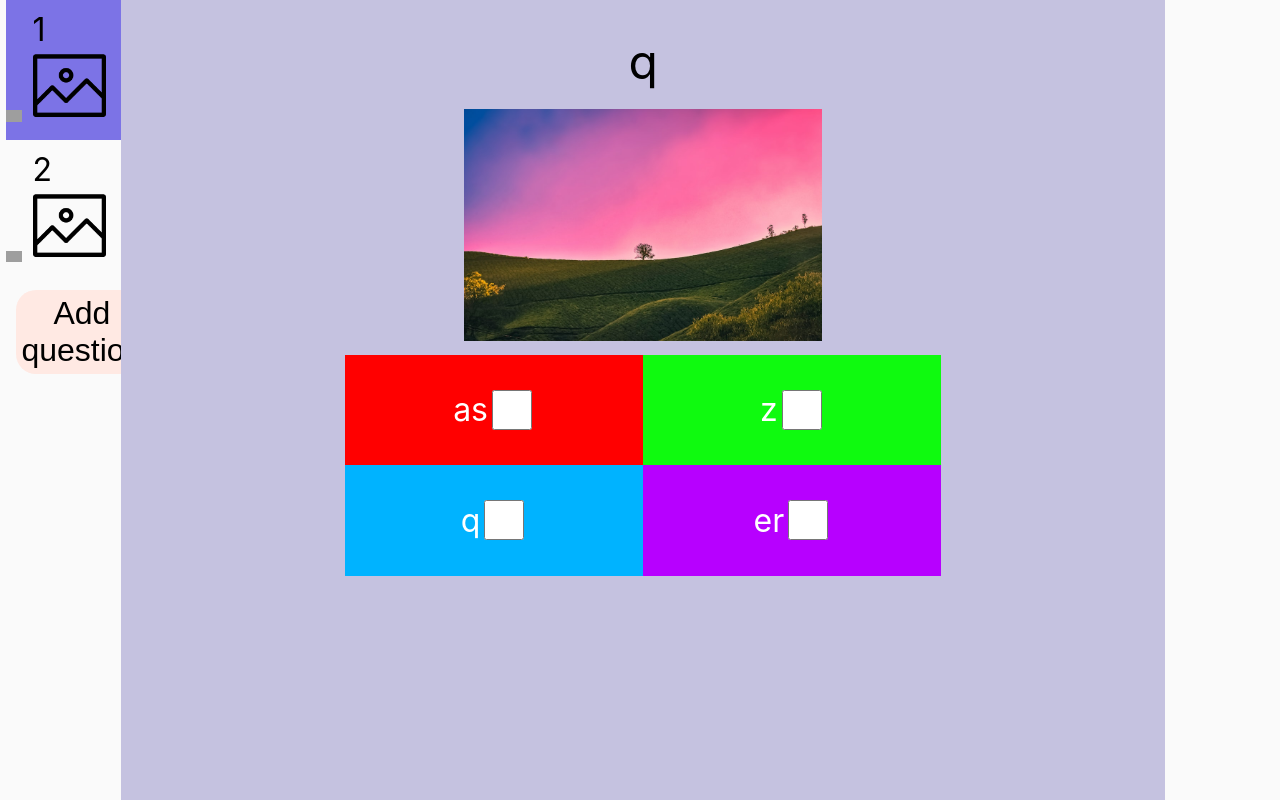
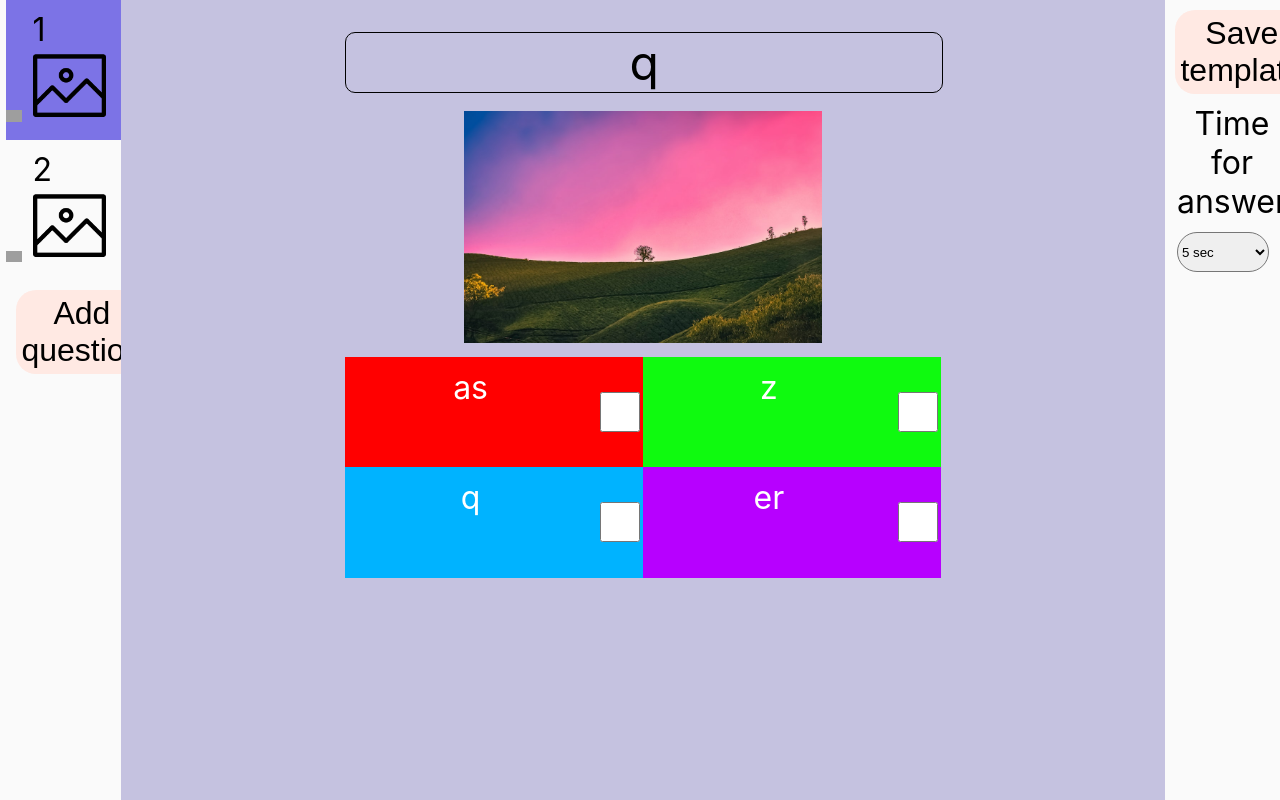
Before and after one commit to ZZZdreamm/Cacarrot, a React (Create React App) app: page /#/create-template in a window 1280 px wide. Built offline with nearby package versions, Linux system fonts and the light colour scheme; grey boxes are pictures that could not be loaded.

Commit message:
question template almost

```diff
--- a/src/App.css
+++ b/src/App.css
@@ -15,6 +15,20 @@ button{
 }
 button:hover{
   background: #7c73e6;
+}
+select{
+  width: 80%;
+  margin: 10%;
+  height: 3em;
+  border-radius: 30px;
+}
+option{
+  font-size: 1em;
+}
+label{
+  margin: 0 10%;
+  text-align: center;
+  display: flex;
 }
 .wrapper{
   background: hsl(246, 33%, 82%);
@@ -67,6 +81,8 @@ button:hover{
   /* position: relative; */
   margin:0 12rem;
   padding: 2rem;
+  flex-grow: 2;
+  max-width: 65%;
   /* width: 70%; */
   /* display: flex; */
 }
@@ -90,6 +106,9 @@ button:hover{
 .question-input{
   width: 100%;
   font-size: 1.5em;
+  border: black 1px solid;
+  overflow-y: auto;
+  word-break: normal;
 }
 .right-bar{
   /* position: fixed; */
@@ -138,7 +157,17 @@ button:hover{
   height: 3em;
   width: 3em;
   border-radius: 50%;
+  padding: 10px;
 }
 .answer-checkbox:checked{
     background-color: rgb(0, 0, 0);
 }
+.editable-div{
+  flex-grow: 2;
+  flex-flow: column;
+  max-width: 100%;
+  height: 80%;
+  margin: 10% 0;
+  overflow: auto;
+  text-overflow: ellipsis;
+}
--- a/src/Game/CreateGame.tsx
+++ b/src/Game/CreateGame.tsx
@@ -4,6 +4,7 @@ export default function CreateGame() {
   const navigate = useNavigate();
   return (
     <main className="wrapper">
+      <section className="landing-page">
         <section className="flex-section">
           <article className="half-article">
             {/* <p className="paragraph">Choose game template</p> */}
@@ -11,10 +12,16 @@ export default function CreateGame() {
           </article>
           <article className="half-article">
             {/* <p className="paragraph">Create new game template</p> */}
-          <button className="my-button" onClick={()=>{
-            navigate('/create-template')
-          }}>Create new game template</button>
+            <button
+              className="my-button"
+              onClick={() => {
+                navigate("/create-template");
+              }}
+            >
+              Create new game template
+            </button>
           </article>
+        </section>
       </section>
     </main>
   );
--- a/src/Game/CreateTemplate.tsx
+++ b/src/Game/CreateTemplate.tsx
@@ -28,7 +28,11 @@ export default function CreateTemplate() {
   ]);
   const [choosenQuestion, setChoosenQuestion] = useState(1);
 
-  useEffect(() => {});
+  const timesForAnswer = [5, 10, 20, 30, 40]
+
+  function saveTemplate(){
+
+  }
   return (
     <main className="wrapper" style={{ display: "flex" }}>
       <div className="bar question-bar">
@@ -61,7 +65,17 @@ export default function CreateTemplate() {
         </button>
       </div>
       <QuestionTemplate question={questions[choosenQuestion - 1]} questionNumber={choosenQuestion} setQuestions={setQuestions}/>
-      <div className="bar right-bar"></div>
+      <div className="bar right-bar">
+        <button onClick={()=>{
+          saveTemplate()
+        }}>Save template</button>
+        <label>Time for answer</label>
+        <select>
+          {timesForAnswer.map((time)=>(
+            <option value={time}>{time} sec</option>
+          ))}
+        </select>
+      </div>
     </main>
   );
 }
--- a/src/Game/LandingPage.tsx
+++ b/src/Game/LandingPage.tsx
@@ -1,14 +1,27 @@
-import { useNavigate } from "react-router-dom"
+import { useNavigate } from "react-router-dom";
 
-export default function LandingPage(){
-    const navigate = useNavigate()
-    return(
-        <main className="wrapper">
-            {/* <section className="landing-page"> */}
-            <h1>Cacarrot</h1>
-            <p className="paragraph"><button className="my-button" onClick={()=>{navigate('create')}}>Create your own Cacarrot</button></p>
-            <p className="paragraph"><div>Join game with code</div><input className="my-input" placeholder="Put in game code"/><button className="my-button">Join</button></p>
-            {/* </section> */}
-        </main>
-    )
+export default function LandingPage() {
+  const navigate = useNavigate();
+  return (
+    <main className="wrapper">
+      <section className="landing-page">
+        <h1>Cacarrot</h1>
+        <p className="paragraph">
+          <button
+            className="my-button"
+            onClick={() => {
+              navigate("create");
+            }}
+          >
+            Create your own Cacarrot
+          </button>
+        </p>
+        <p className="paragraph">
+          <div>Join game with code</div>
+          <input className="my-input" placeholder="Put in game code" />
+          <button className="my-button">Join</button>
+        </p>
+      </section>
+    </main>
+  );
 }
--- a/src/Questions/QuestionTemplate.tsx
+++ b/src/Questions/QuestionTemplate.tsx
@@ -1,36 +1,219 @@
+import { useEffect, useRef, useState } from "react";
 import { ReadyImagesURL } from "../appUrls";
+import { Question } from "./questions.models";
 
 //@ts-ignore
-export default function QuestionTemplate({question, questionNumber, setQuestions}) {
+export default function QuestionTemplate({
+  question,
+  questionNumber,
+  setQuestions,
+}: QuestionData) {
+  const questionRef = useRef(null);
+  const answerARef = useRef(null);
+  const answerBRef = useRef(null);
+  const answerCRef = useRef(null);
+  const answerDRef = useRef(null);
+
+  const [checkboxes, setCheckboxes] = useState([
+    { id: 0, checked: false },
+    { id: 1, checked: false },
+    { id: 2, checked: false },
+    { id: 3, checked: false },
+  ]);
+
+  const characterLimit = 70;
+  const questionCharacterLimit = 40
+
+  useEffect(() => {
+    const updatedCheckboxes = checkboxes.map((checkbox) => {
+      if (
+        (checkbox.id === 0 && question.correctAnswer == "A") ||
+        (checkbox.id === 1 && question.correctAnswer == "B") ||
+        (checkbox.id === 2 && question.correctAnswer == "C") ||
+        (checkbox.id === 3 && question.correctAnswer == "D")
+      ) {
+        return { ...checkbox, checked: true };
+      }
+      return { ...checkbox, checked: false };
+    });
+    console.log(updatedCheckboxes);
+    setCheckboxes(updatedCheckboxes);
+  }, [questionNumber]);
+
+  function onQuestionChange(whatChanged: any, changedValue: string) {
+    setQuestions((prevQuestions: Question[]) => {
+      prevQuestions.forEach((question) => {
+        if (question.questionNumber == questionNumber) {
+          if (whatChanged == "question") {
+            question.question = changedValue;
+          } else if (whatChanged == "answerA") {
+            question.answerA = changedValue;
+          } else if (whatChanged == "answerB") {
+            question.answerB = changedValue;
+          } else if (whatChanged == "answerC") {
+            question.answerC = changedValue;
+          } else if (whatChanged == "answerD") {
+            question.answerD = changedValue;
+          } else if (whatChanged == "correctAnswer") {
+            question.correctAnswer = changedValue;
+          }
+        }
+        return question;
+      });
+      // console.log(prevQuestions);
+      return prevQuestions;
+    });
+  }
+  const handleInput = (divRef: any, characterLimit:number) => {
+    const content = divRef.current.innerText;
+    if (content.length > characterLimit) {
+      console.log(divRef.current.innerText)
+      divRef.current.innerText = content.slice(0, characterLimit);
+    }
+  };
+
+  function handleCheckboxChange(checkboxNumber: number) {
+    if (checkboxes[checkboxNumber].checked) {
+      const updatedCheckboxes = checkboxes.map((checkbox) => {
+        if (checkbox.id === checkboxNumber) {
+          return { ...checkbox, checked: false };
+        }
+        return { ...checkbox };
+      });
+      setCheckboxes(updatedCheckboxes);
+    } else {
+      const updatedCheckboxes = checkboxes.map((checkbox) => {
+        if (checkbox.id === checkboxNumber) {
+          return { ...checkbox, checked: true };
+        }
+        return { ...checkbox, checked: false };
+      });
+      setCheckboxes(updatedCheckboxes);
+    }
+  }
+
+  // useEffect(() => {
+  //   console.log(checkboxes);
+  // }, [checkboxes]);
   return (
     <section className="question-template">
       <div
+        ref={questionRef}
         className="my-input question-input"
         placeholder="Write your question here"
         contentEditable={true}
-      >{question.question}</div>
+        onInput={() => {
+          handleInput(questionRef, questionCharacterLimit);
+          //@ts-ignore
+          onQuestionChange("question", questionRef.current!.innerText);
+        }}
+      >
+        {question.question}
+      </div>
       <img
         className="question-image"
         src={`${ReadyImagesURL}/landscape-image.jpg`}
       />
       <div className="answers-placeholder">
         <span id="answer-A" className="answer">
-          <div className="my-input"  contentEditable={true}>{question.answerA}</div>
-          <input className="answer-checkbox" type="checkbox" />
+          <div
+            ref={answerARef}
+            className="my-input editable-div"
+            contentEditable={true}
+            onInput={() => {
+              handleInput(answerARef, characterLimit);
+              //@ts-ignore
+              onQuestionChange("answerA", answerARef.current!.innerText);
+            }}
+          >
+            {question.answerA}
+          </div>
+          <input
+            checked={checkboxes[0].checked}
+            className="answer-checkbox"
+            type="checkbox"
+            onChange={(e) => {
+              handleCheckboxChange(0);
+              onQuestionChange("correctAnswer", "A");
+            }}
+          />
         </span>
         <span id="answer-B" className="answer">
-          <div className="my-input"  contentEditable={true}>{question.answerB}</div>
-          <input className="answer-checkbox" type="checkbox" />
+          <div
+            ref={answerBRef}
+            className="my-input editable-div"
+            contentEditable={true}
+            onInput={() => {
+              handleInput(answerBRef, characterLimit);
+              //@ts-ignore
+              onQuestionChange("answerB", answerBRef.current!.innerText);
+            }}
+          >
+            {question.answerB}
+          </div>
+          <input
+            checked={checkboxes[1].checked}
+            className="answer-checkbox"
+            type="checkbox"
+            onChange={() => {
+              handleCheckboxChange(1);
+              onQuestionChange("correctAnswer", "B");
+            }}
+          />
         </span>
         <span id="answer-C" className="answer">
-          <div className="my-input"  contentEditable={true}>{question.answerC}</div>
-          <input className="answer-checkbox" type="checkbox" />
+          <div
+            ref={answerCRef}
+            className="my-input editable-div"
+            contentEditable={true}
+            onInput={() => {
+              handleInput(answerCRef, characterLimit);
+              //@ts-ignore
+              onQuestionChange("answerC", answerCRef.current!.innerText);
+            }}
+          >
+            {question.answerC}
+          </div>
+          <input
+            checked={checkboxes[2].checked}
+            className="answer-checkbox"
+            type="checkbox"
+            onChange={() => {
+              handleCheckboxChange(2);
+              onQuestionChange("correctAnswer", "C");
+            }}
+          />
         </span>
         <span id="answer-D" className="answer">
-          <div className="my-input" contentEditable={true}>{question.answerD}</div>
-          <input className="answer-checkbox" type="checkbox" />
+          <div
+            ref={answerDRef}
+            className="my-input editable-div"
+            contentEditable={true}
+            onInput={() => {
+              handleInput(answerDRef, characterLimit);
+              //@ts-ignore
+              onQuestionChange("answerD", answerDRef.current!.innerText);
+            }}
+          >
+            {question.answerD}
+          </div>
+          <input
+            checked={checkboxes[3].checked}
+            className="answer-checkbox"
+            type="checkbox"
+            onChange={() => {
+              handleCheckboxChange(3);
+              onQuestionChange("correctAnswer", "D");
+            }}
+          />
         </span>
       </div>
     </section>
   );
 }
+
+interface QuestionData {
+  question: Question;
+  questionNumber: number;
+  setQuestions: any;
+}
```
Lines whose indentation alone changed are shown as unchanged.
